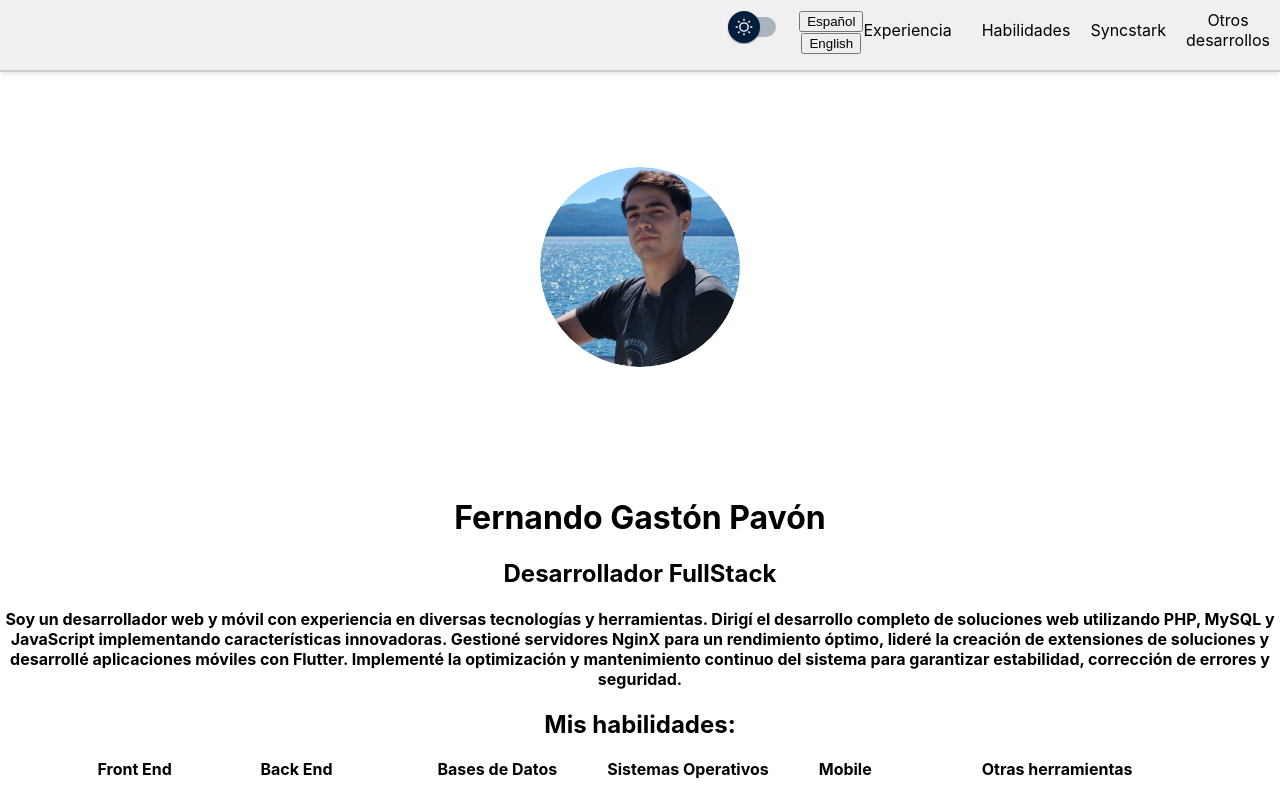
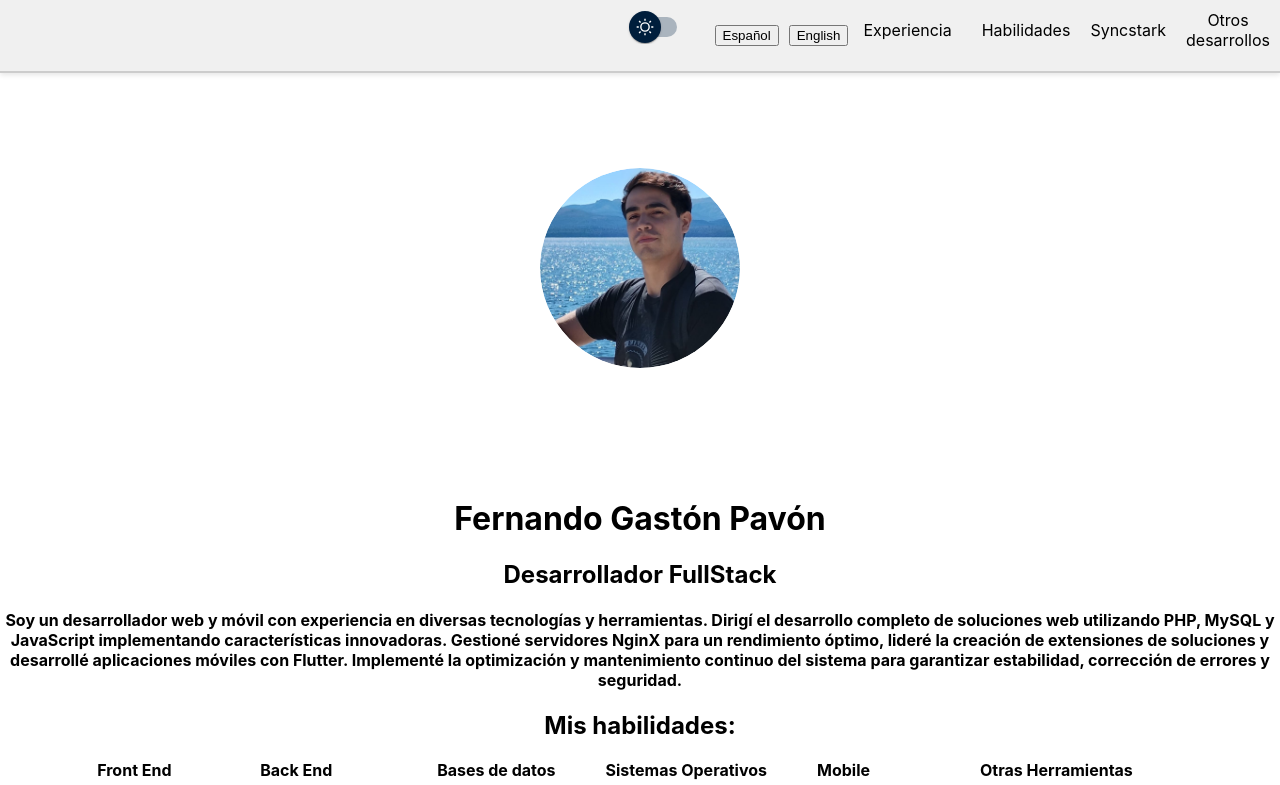
Before and after one commit to Ferdinand77Raw/my-resume, a React (Create React App) app: page / in a window 1280 px wide. Shown: the top 785 px of the page. Built offline with nearby package versions, Linux system fonts and the light colour scheme.

Commit message:
Se ha introducido la funcionalidad de cambio de idiomas.

```diff
--- a/src/components/Footer.js
+++ b/src/components/Footer.js
@@ -3,8 +3,11 @@ import { css, styled } from '@mui/material/styles';
 import emailIcon from '../assets/img/mail_icon.png';
 import whatsappIcon from '../assets/img/wpp_icon.png';
 import linkedinIcon from '../assets/img/linkedin_icon.png';
+import { useLanguage } from "../context/LanguageContext";
 
 function FooterComponent() {
+  const { texts } = useLanguage();
+
     const FooterBottom = styled('footer')({
         marginTop: '20px', // Espacio entre el contenido y el pie de página
         padding: '10px',
@@ -72,7 +75,7 @@ function FooterComponent() {
                 </TransparentButton>
             </ContactButtonsContainer>
             <FooterBottom>
-                <p>© 2024 Fernando Gastón Pavón. Todos los derechos reservados.</p>
+                <p>{texts.footer}</p>
             </FooterBottom>
         </div>
     );
--- /dev/null
+++ b/src/components/NavBar.js
@@ -0,0 +1,19 @@
+import React from "react";
+import { useLanguage } from '../context/LanguageContext.js';
+
+function NavBar() {
+    const { texts } = useLanguage();
+
+    return (
+        <div>
+            <ul style={{ listStyleType: 'none', padding: '0', margin: '0', display: 'flex', flexDirection: 'row', alignItems: 'center' }}>
+                <li style={{ marginRight: '30px' }}><a href="#profile" style={{ color: 'black', textDecoration: 'none' }}>{texts.navbar}</a></li>
+                <li style={{ marginRight: '20px' }}><a href="#skills" style={{ color: 'black', textDecoration: 'none' }}>{texts.navbar1}</a></li>
+                <li style={{ marginRight: '20px' }}><a href="#projects" style={{ color: 'black', textDecoration: 'none' }}>{texts.navbar2}</a></li>
+                <li><a href="#otros" style={{ color: 'black', textDecoration: 'none' }}>{texts.navbar3}</a></li>
+            </ul>
+        </div>
+    );
+}
+
+export default NavBar;
--- a/src/components/Projects.js
+++ b/src/components/Projects.js
@@ -14,19 +14,22 @@ import chat_room2 from '../assets/img/ChatRoom2.png';
 import metrics from '../assets/img/MetricsHub.png';
 import metrics2 from '../assets/img/MetricsHub2.png';
 import metrics3 from '../assets/img/MetricsHub3.png';
+import { useLanguage } from "../context/LanguageContext";
 
 function Projects() {
+  const { texts } = useLanguage();
+
   return (
     <div id="projects">
       <section id='desarrollos'>
-        <h1>Desarrollos en Syncstark</h1>
+        <h1>{texts.project0}</h1>
       </section>
 
       <section>
         <a href="https://github.com/Ferdinand77Raw/Rooms" target="new">
           <img src={room_chat} alt="Miniatura chat" style={{ width: '300px', borderRadius: '15px' }} />
         </a>
-        <p>Chat en tiempo real basado en el plugin de websocket de Ratchet</p>
+        <p>{texts.project1}</p>
       </section>
 
       <div style={{ width: '50%', margin: '0 auto' }}>
@@ -42,7 +45,7 @@ function Projects() {
             <img src={complement_img1} alt="Miniatura del Sitio Web 2" style={{ maxWidth: '250px', borderRadius: '15px' }} />
           </a>
         </div>
-        <p>Herramienta de autocompletado para formularios específicos</p>
+        <p>{texts.project2}</p>
       </section>
 
       <div style={{ width: '50%', margin: '0 auto' }}>
@@ -53,7 +56,7 @@ function Projects() {
         <a href='https://github.com/Ferdinand77Raw/plugin-search-mycrm' target='new' style={{ marginLeft: '20px', marginRight: '20px' }}>
           <img src={crmplugin} alt='crm-plugin' style={{ maxWidth: '300px', borderRadius: '15px' }} />
         </a>
-        <p>Herramienta para búsqueda inversa de personas a través del teléfono</p>
+        <p>{texts.project3}</p>
         <section>
         </section>
 
@@ -68,7 +71,7 @@ function Projects() {
         </a>
         <img src={mobile_2} alt="Captura de la Aplicación Móvil 2" style={{ maxWidth: '200px', marginLeft: '10px' }} />
         <img src={mobile_3} alt="Captura de la aplicacion Movil 3" style={{ maxWidth: '200px', marginLeft: '10px' }} />
-        <p>Aplicacion móvil tanto para Android como iOS para confirmar la visita de los técnicos por orden de trabajo</p>
+        <p>{texts.project4}</p>
       </section>
 
       <div style={{ width: '80%', margin: '0 auto' }}>
@@ -78,7 +81,7 @@ function Projects() {
       <div id="otros">
 
         <section id='otros'>
-          <h2>Otros desarrollos</h2>
+          <h2>{texts.oth_dev}</h2>
         </section>
 
         <section>
@@ -88,7 +91,7 @@ function Projects() {
           <a href="https://github.com/Ferdinand77Raw/chatroom" target="new">
             <img src={chat_room2} alt="Chat" style={{ maxWidth: 300, marginLeft: 10, borderRadius: 15 }} />
           </a>
-          <p>Chat room general hecho en Laravel y React</p>
+          <p>{texts.project5}</p>
         </section>
 
         <div style={{ width: '50%', margin: '0 auto' }}>
@@ -105,7 +108,7 @@ function Projects() {
           <a>
             <img src={metrics3} width={300} style={{ maxWidth: 350, marginLeft: 10, borderRadius: 15 }} />
           </a>
-          <p>Herramienta para medir la performance de una pagina</p>
+          <p>{texts.project6}</p>
         </section>
 
         <div style={{ width: '50%', margin: '0 auto' }}>
@@ -119,7 +122,7 @@ function Projects() {
           <a href="https://github.com/Ferdinand77Raw/presupuesto" target='new' style={{ marginRight: '20px' }}>
             <img src={calculator2} alt='calculator' style={{ maxWidth: '350px', borderRadius: 15 }} />
           </a>
-          <p>Calculadora de gastos e ingresos</p>
+          <p>{texts.project7}</p>
         </section>
 
         <div style={{ width: '50%', margin: '0 auto' }}>
@@ -130,7 +133,7 @@ function Projects() {
           <a href='https://instagramfake-b88c9.web.app/' target='new' style={{ marginLeft: '20px' }}>
             <img src={social_media} alt='social_media' style={{ maxWidth: '350px', borderRadius: 15 }} />
           </a>
-          <p>Red social para fotos</p>
+          <p>{texts.project8}</p>
         </section>
       </div>
 
--- a/src/components/SkillsSector.js
+++ b/src/components/SkillsSector.js
@@ -7,9 +7,12 @@ import sistemasOperativos from '../assets/img/SOs.png';
 import mobileView from '../assets/img/mobile.png';
 import extraTools from '../assets/img/otras_herramientas.png';
 import { css, styled } from '@mui/material/styles';
+import { useLanguage } from "../context/LanguageContext";
 
 function SkillsSector()
 {
+  const { texts } = useLanguage();
+
     const SkillsContainer = styled('div')({
         display: 'flex',
         flexDirection: 'row',
@@ -41,11 +44,11 @@ function SkillsSector()
             <SkillsListItem><img src={backEnd} width='70%' alt='Back End Stack'></img></SkillsListItem>
           </SkillsList>
           <SkillsList>
-            <SkillsListItem><b>Bases de Datos</b></SkillsListItem>
+            <SkillsListItem><b>{texts.bbdd}</b></SkillsListItem>
             <SkillsListItem><img src={basesDeDatos} width='70%' alt='Database stack'></img></SkillsListItem>
           </SkillsList>
           <SkillsList>
-            <SkillsListItem><b>Sistemas Operativos</b></SkillsListItem>
+            <SkillsListItem><b>{texts.os}</b></SkillsListItem>
             <SkillsListItem><img src={sistemasOperativos} width='70%' alt='SO stack'></img></SkillsListItem>
           </SkillsList>
           <SkillsList>
@@ -53,7 +56,7 @@ function SkillsSector()
             <SkillsListItem><img src={mobileView} width='70%' alt='Mobile Stack'></img></SkillsListItem>
           </SkillsList>
           <SkillsList>
-            <SkillsListItem><b>Otras herramientas</b></SkillsListItem>
+            <SkillsListItem><b>{texts.other_tools}</b></SkillsListItem>
             <SkillsListItem><img src={extraTools} width='70%' alt='Extra tools'></img></SkillsListItem>
           </SkillsList>
         </SkillsContainer>
--- a/src/context/LanguageSelector.js
+++ b/src/context/LanguageSelector.js
@@ -5,9 +5,13 @@ const LanguageSelector = () => {
   const { setLanguage } = useLanguage();
 
   return (
-    <div>
-      <button onClick={() => setLanguage("es")}>Español</button>
-      <button onClick={() => setLanguage("en")}>English</button>
+    <div style={{ display: 'flex', justifyContent: 'center', alignItems: 'center', padding: 15 }}>
+      <button onClick={() => setLanguage("es")} style={{ marginRight: 5}}>
+        Español
+      </button>
+      <button onClick={() => setLanguage("en")} style={{ marginLeft: 5}}>
+        English
+      </button>
     </div>
   );
 };
--- a/src/translations/en.json
+++ b/src/translations/en.json
@@ -1,18 +1,23 @@
 {
+    "navbar": "Experience",
+    "navbar1": "Skills",
+    "navbar2": "Syncstark",
+    "navbar3": "Other Developments",
     "position": "FullStack Developer",
     "description": "I am a web and mobile developer with experience in various technologies and tools. I led the complete development of web solutions using PHP, MySQL, and JavaScript, implementing innovative features. I managed NginX servers for optimal performance, led the creation of solution extensions, and developed mobile applications with Flutter. I implemented optimization and continuous maintenance of the system to ensure stability, bug fixes, and security.",
     "skills": "My skills: ",
     "bbdd": "Databases",
     "os": "Operative Systems",
     "other_tools": "Other Tools",
-    "footer": "© 2024 Fernando Gastón Pavón. All rights reserved.",
     "project0": "Developments at Syncstark",
     "project1": "Real-time chat based on Ratchet's websocket plugin",
     "project2": "Autofill tool for specific forms",
     "project3": "Reverse phone lookup tool for people",
     "project4": "Mobile application for both Android and iOS to confirm technician visits by work order",
+    "oth_dev" : "Other developments",
     "project5": "General chat room built with Laravel and React",
     "project6": "Tool to measure page performance",
     "project7": "Income and expense calculator",
-    "project8": "Photo-sharing social network"
+    "project8": "Photo-sharing social network",
+    "footer": "© 2024 Fernando Gastón Pavón. All rights reserved."
 }
--- a/src/translations/es.json
+++ b/src/translations/es.json
@@ -7,16 +7,17 @@
     "description": "Soy un desarrollador web y móvil con experiencia en diversas tecnologías y herramientas. Dirigí el desarrollo completo de soluciones web utilizando PHP, MySQL y JavaScript implementando características innovadoras. Gestioné servidores NginX para un rendimiento óptimo, lideré la creación de extensiones de soluciones y desarrollé aplicaciones móviles con Flutter. Implementé la optimización y mantenimiento continuo del sistema para garantizar estabilidad, corrección de errores y seguridad.",
     "skills": "Mis habilidades: ",
     "bbdd": "Bases de datos",
-    "sistemas": "Sistemas Operativos",
-    "otras_herramientas": "Otras Herramientas",
-    "footer": "© 2024 Fernando Gastón Pavón. Todos los derechos reservados.",
+    "os": "Sistemas Operativos",
+    "other_tools": "Otras Herramientas",
     "project0": "Desarrollos en Syncstark",
     "project1" : "Chat en tiempo real basado en el plugin de websocket de Ratchet",
     "project2" : "Herramienta de autocompletado para formularios específicos",
     "project3" : "Herramienta para búsqueda inversa de personas a través del teléfono",
     "project4" : "Aplicacion móvil tanto para Android como iOS para confirmar la visita de los técnicos por orden de trabajo",
+    "oth_dev"  : "Otros desarrollos",
     "project5" : "Chat room general hecho en Laravel y React",
     "project6" : "Herramienta para medir la performance de una pagina",
     "project7" : "Calculadora de gastos e ingresos",
-    "project8" : "Red social para fotos"
+    "project8" : "Red social para fotos",
+    "footer": "© 2024 Fernando Gastón Pavón. Todos los derechos reservados."
 }
```
Also changed, not shown: src/App.js (+2 -9 lines).
